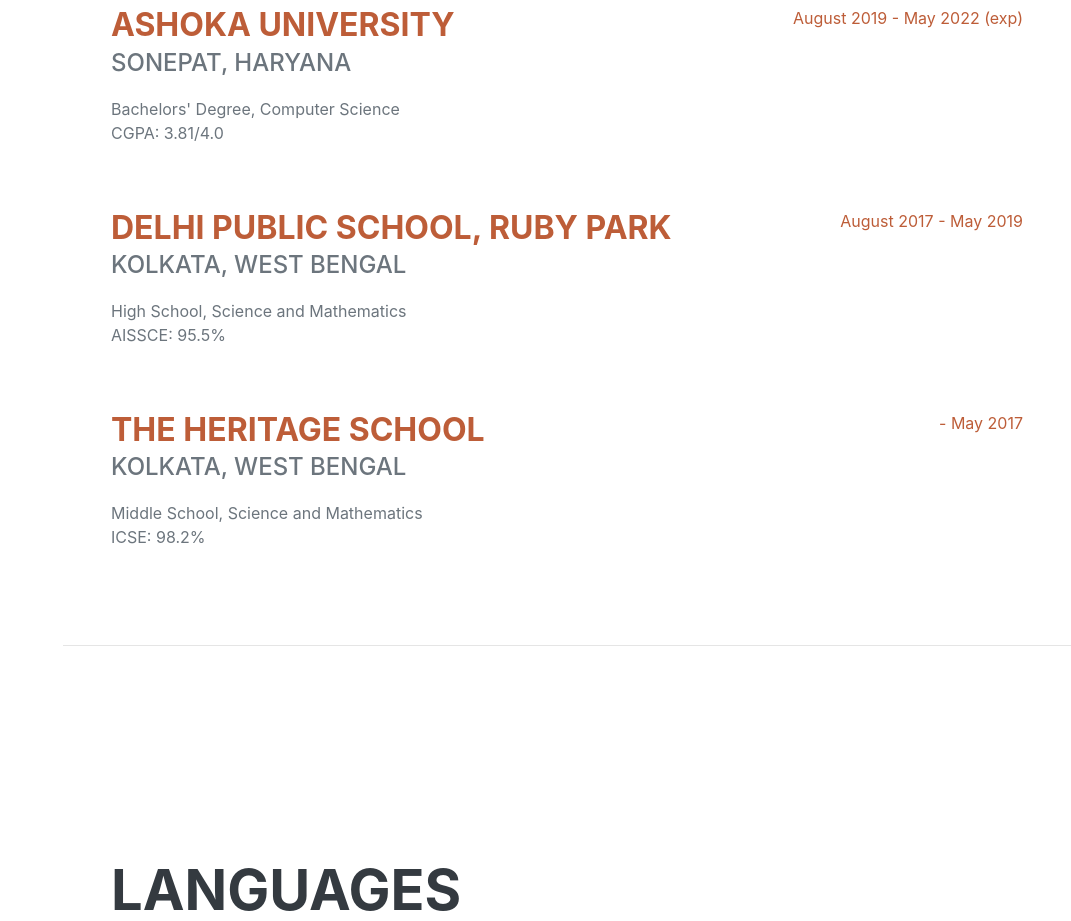
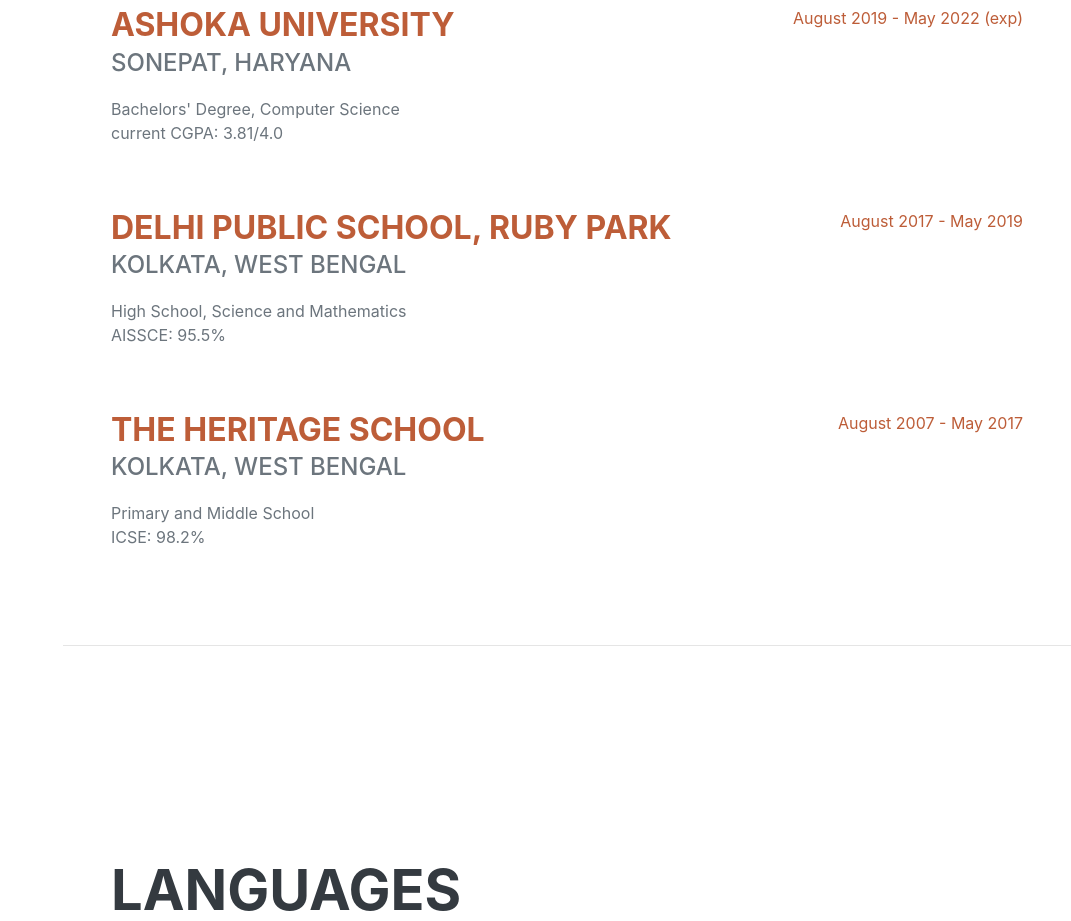
Before and after one commit to actuallysoham/SohamDe, a plain HTML site: page index.html in a window 1280 px wide. Shown: the part 3120-4041 px from the top of the page, without its empty margins (209-1280 px from the left). Drawn offline with nearby package versions, Linux system fonts and the light colour scheme; a web font is replaced by a local one.

Commit message:
Update index.html

```diff
--- a/index.html
+++ b/index.html
@@ -190,7 +190,7 @@
                             <h3 class="mb-0"><a href="https://ashoka.edu.in">Ashoka University</a></h3>
                             <div class="subheading mb-3">Sonepat, Haryana</div>
                             <div>Bachelors' Degree, Computer Science</div>
-                            <p>CGPA: 3.81/4.0</p>
+                            <p>current CGPA: 3.81/4.0</p>
                         </div>
                         <div class="flex-shrink-0"><span class="text-primary">August 2019 - May 2022 (exp)</span></div>
                     </div>
@@ -208,10 +208,10 @@
                         <div class="flex-grow-1">
                             <h3 class="mb-0"><a href="https://theheritageschool.org/">The Heritage School</a></h3>
                             <div class="subheading mb-3">Kolkata, West Bengal</div>
-                            <div>Middle School, Science and Mathematics</div>
+                            <div>Primary and Middle School</div>
                             <p>ICSE: 98.2%</p>
                         </div>
-                        <div class="flex-shrink-0"><span class="text-primary"> - May 2017</span></div>
+                        <div class="flex-shrink-0"><span class="text-primary">August 2007 - May 2017</span></div>
                     </div>
                 </div>
             </section>
```
